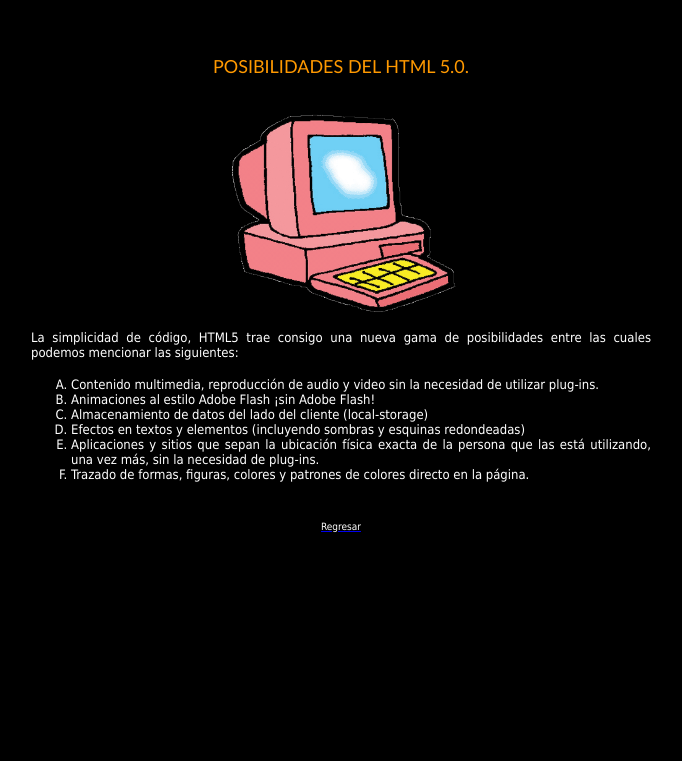
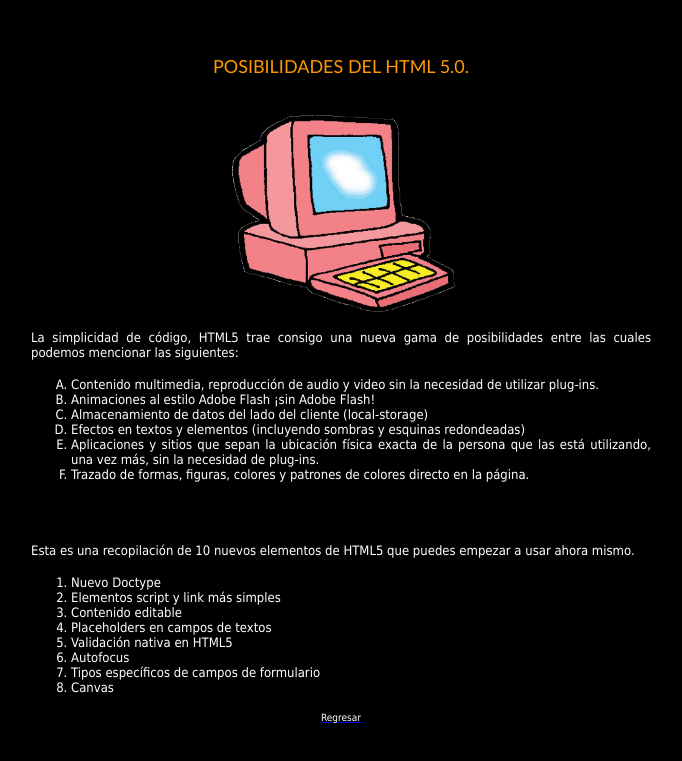
Before and after one commit to mauropaul/Website, a plain HTML site: page posibilidades.html in a window 1280 px wide. Shown: the part 167-928 px from the top of the page, without its empty margins (299-981 px from the left). Before the commit the page ends 800 px from the top, so only its background shows below. Drawn offline with Linux system fonts and the light colour scheme.

Commit message:
Update posibilidades.html
Se actualizo la página agregando las 10 actividades de mejoras que se puede utilizar en el Html5.

```diff
--- a/posibilidades.html
+++ b/posibilidades.html
@@ -46,6 +46,31 @@
       <tr>
         <td align="center">&nbsp;</td>
       </tr>
+      <tr>
+        <td align="center">&nbsp;</td>
+      </tr>
+      <tr>
+        <td align="justify"><font face="Tahoma, Geneva, sans-serif" color="#FFFFFF" size="2">
+
+    Esta es una recopilación de 10 nuevos elementos de HTML5 que puedes empezar a usar ahora mismo.</font></td>
+      </tr>
+           <tr>
+        <td align="justify"><font face="Tahoma, Geneva, sans-serif" color="#FFFFFF" size="2">
+
+  <ol Type="1">
+<li> Nuevo Doctype</li>
+<li> Elementos script y link más simples </li>
+<li>Contenido editable </li>
+<li>Placeholders en campos de textos </li>
+<li>Validación nativa en HTML5 </li>
+<li>Autofocus </li>
+<li>Tipos específicos de campos de formulario </li>
+<li>Canvas </li>
+</ol></font></td>
+      </tr>
+
+
+
      <tr>
         <td align="center"><a href="html5.html"><font face="Tahoma, Geneva, sans-serif" color="#FFFFFF" size="1">Regresar</font></a></td>
       </tr>
```
